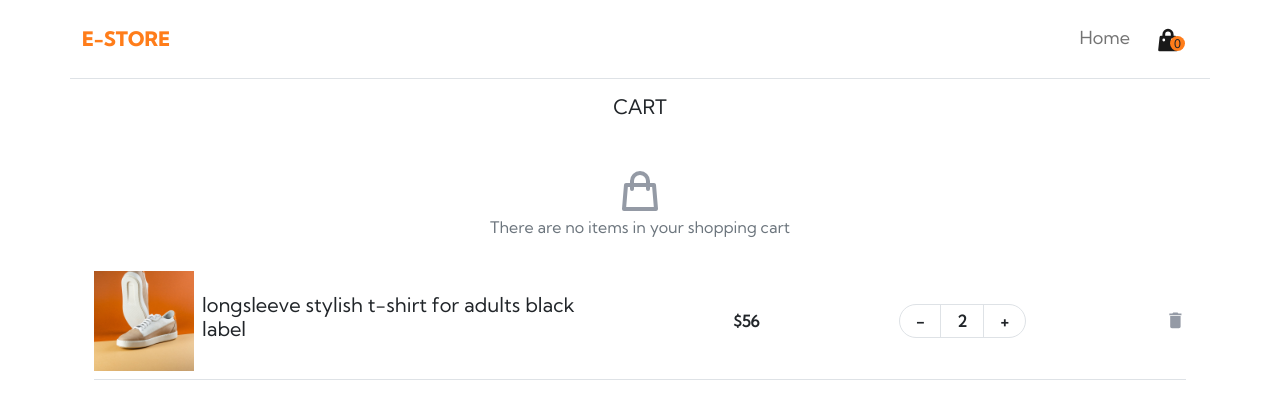
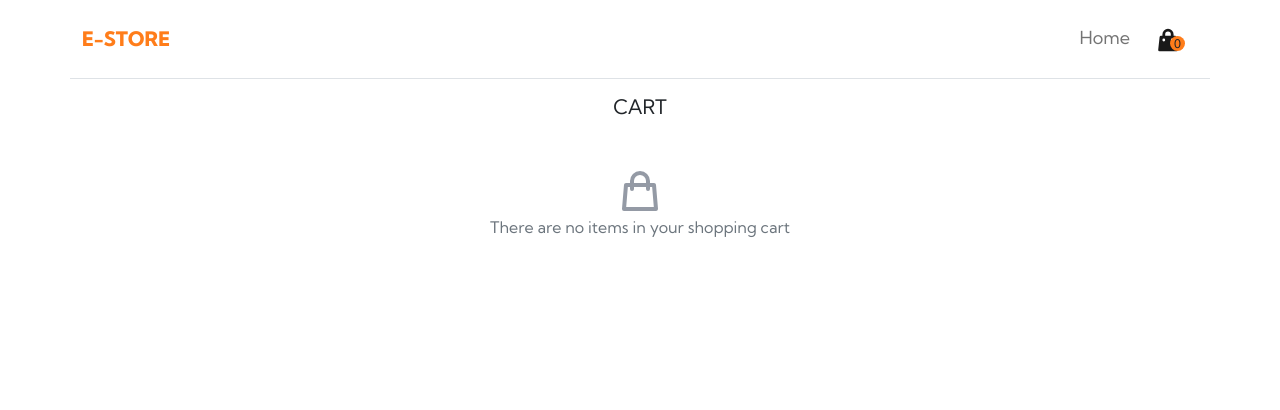
Before and after one commit to Adinomo/e-store, a React (Vite) app: page /cart in a window 1280 px wide. Shown: the top 410 px of the page. Built offline with nearby package versions, Linux system fonts and the light colour scheme.

Commit message:
remove from cart functionality

```diff
--- a/package.json
+++ b/package.json
@@ -20,7 +20,7 @@
     "react-redux": "^8.0.5",
     "react-router-dom": "^6.8.2",
     "react-spinners": "^0.13.8",
-    "react-toastify": "^5.4.0",
+    "react-toastify": "^9.1.1",
     "redux": "^4.2.1",
     "sass": "^1.58.3",
     "snackbar": "^1.1.0"
--- a/src/components/CartItem.jsx
+++ b/src/components/CartItem.jsx
@@ -3,8 +3,16 @@ import image from "../assets/images/image-product-1.jpg";
 import deleteImg from "../assets/images/icon-delete.svg";
 import { MdDelete } from 'react-icons/md';
 import { IconContext } from "react-icons";
+import { removeFromCart } from "../redux/cartSlice";
+import { useDispatch } from "react-redux";
 
-function CartItem({ title, img, price, cartQuantity }) {
+function CartItem({ title, img, price, cartQuantity, item }) {
+	const dispatch = useDispatch();
+
+	const handleRemoveFromCart = (item) => {
+		dispatch(removeFromCart(item))
+	}
+
 	return (
 		<div className="container-fluid mt-2">
 			<div className="cart-item pb-2 pt-2 border-bottom d-block d-md-flex align-items-center justify-content-between">
@@ -30,7 +38,7 @@ function CartItem({ title, img, price, cartQuantity }) {
 				</div>
 				<IconContext.Provider
 					value={{ size: "1.3rem", color: "#949aa5", className: "mt-3 mt-md-0 pointer" }}>
-					<MdDelete />
+					<span onClick={() => handleRemoveFromCart(item)}><MdDelete /></span>
 				</IconContext.Provider>
 			</div>
 		</div>
--- a/src/pages/Cart.jsx
+++ b/src/pages/Cart.jsx
@@ -26,6 +26,7 @@ function Cart() {
 						img={item.image}
 						price={item.price}
 						cartQuantity={item.cartQuantity}
+						item={item}
 					/>
 				))
 			) : (
@@ -38,12 +39,6 @@ function Cart() {
 					</p>
 				</div>
 			)}
-			<CartItem
-				title="longsleeve stylish t-shirt for adults black label"
-				img={realimg}
-				price="28"
-				cartQuantity={2}
-			/>
 		</div>
 	);
 }
--- a/src/redux/cartSlice.js
+++ b/src/redux/cartSlice.js
@@ -26,9 +26,15 @@ export const cartSlice = createSlice({
 				})
 			}
 		},
+		removeFromCart: (state, action) => {
+			const nextCartItem = state.cartItems.filter(
+				item => item.id !== action.payload.id
+			);
+			state.cartItems = nextCartItem;
+		}
 	},
 });
 
-export const { addToCart } = cartSlice.actions;
+export const { addToCart, removeFromCart } = cartSlice.actions;
 
 export default cartSlice.reducer;
```
Also changed, not shown: 1 other file (tests, documents, lock files or other folders).
